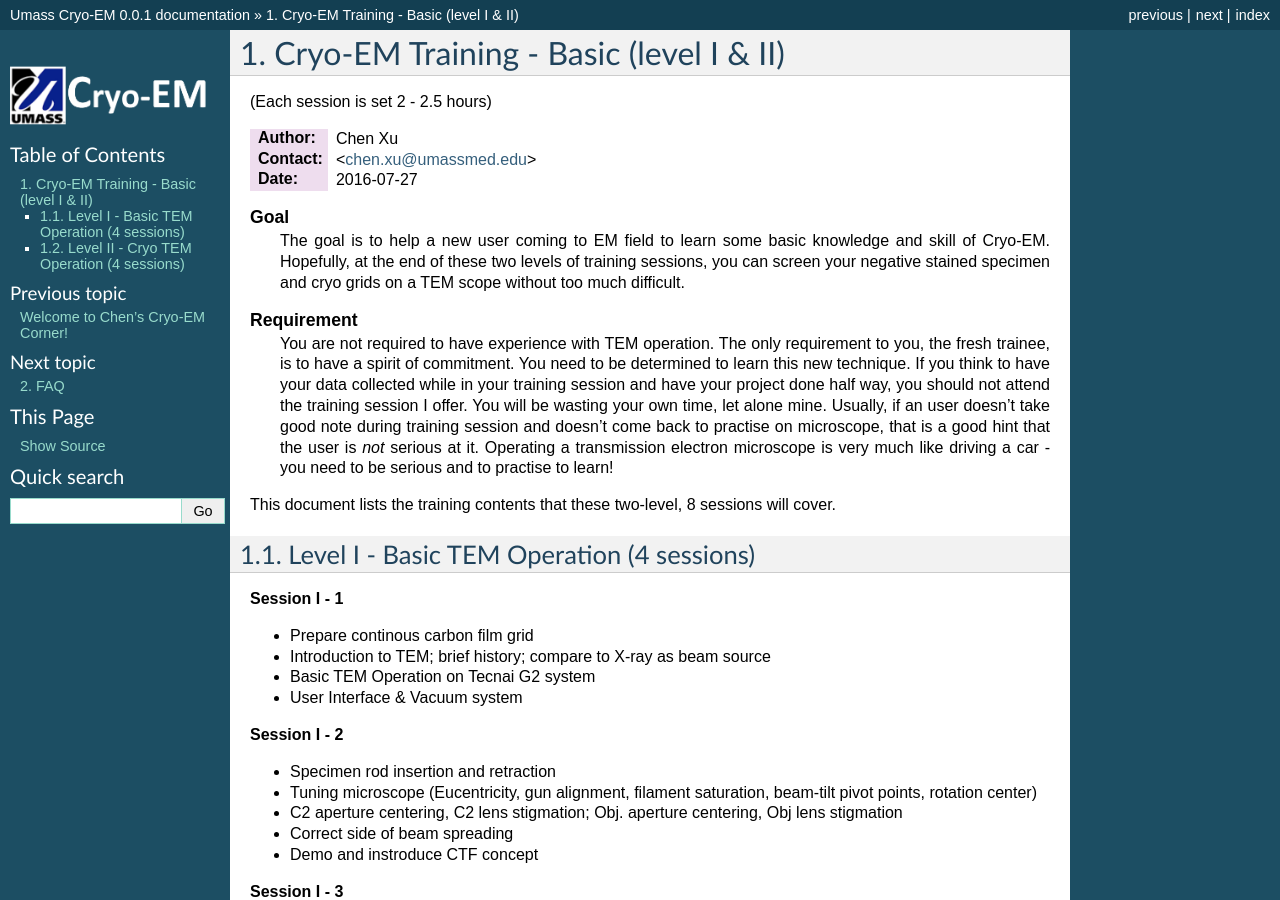
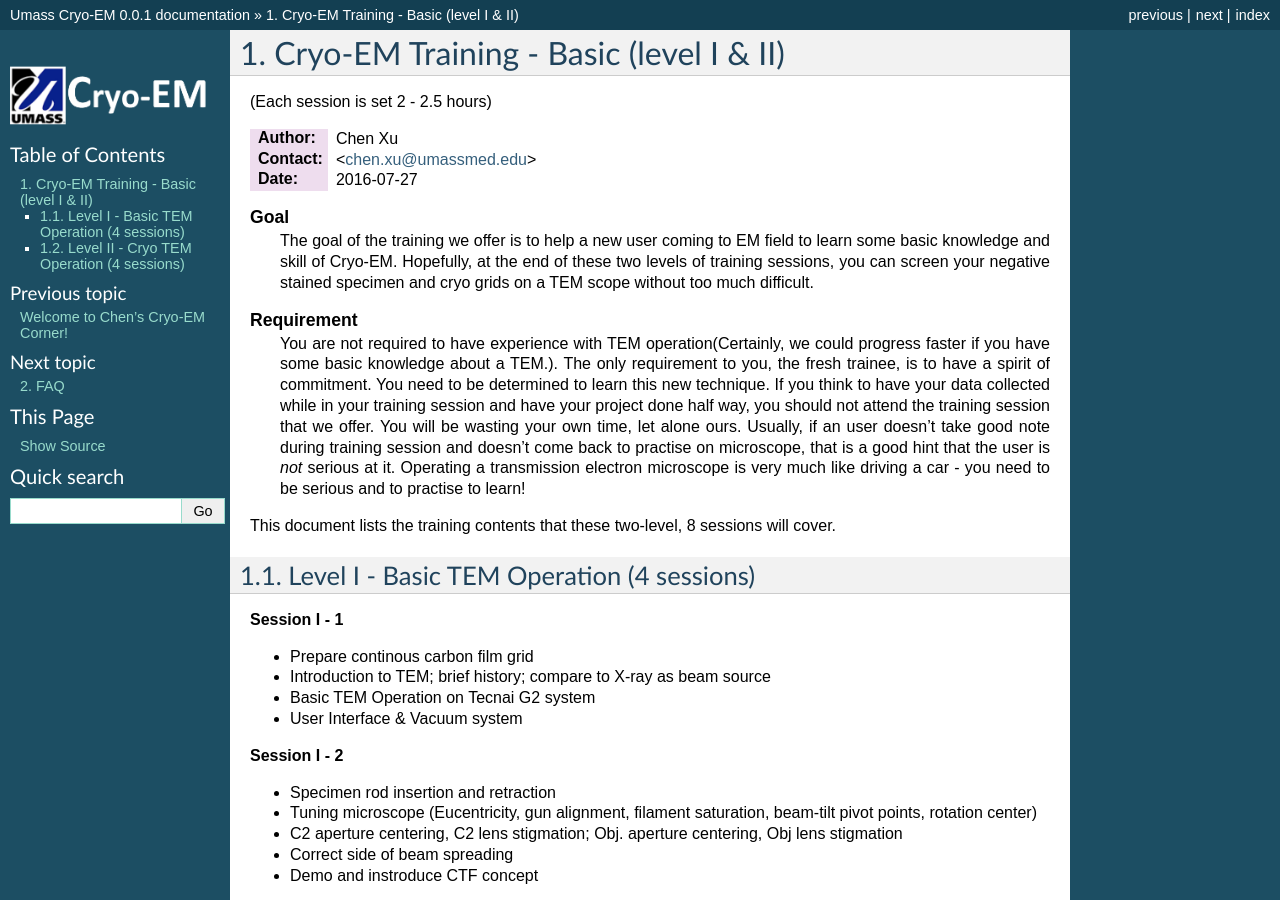
Before and after one commit to xuchen66/sphinx-emdocs, a Sphinx documentation site: the page built from source/cryo-em_training.rst, in a window 1280 px wide and 900 px high. Built offline with Sphinx 7.4.7, drawn with Linux system fonts in a browser that asks for light colours.

Commit message:
Update cryo-em_training.rst

```diff
--- a/source/cryo-em_training.rst
+++ b/source/cryo-em_training.rst
@@ -13,10 +13,10 @@ Cryo-EM Training - Basic (level I & II)
 .. glossary::
 
  Goal
-    The goal is to help a new user coming to EM field to learn some basic knowledge and skill of Cryo-EM. Hopefully, at the end of these two levels of training sessions, you can screen your negative stained specimen and cryo grids on a TEM scope without too much difficult.
+    The goal of the training we offer is to help a new user coming to EM field to learn some basic knowledge and skill of Cryo-EM. Hopefully, at the end of these two levels of training sessions, you can screen your negative stained specimen and cryo grids on a TEM scope without too much difficult.
 
  Requirement
-    You are not required to have experience with TEM operation. The only requirement to you, the fresh trainee,  is to have a spirit of commitment. You need to be determined to learn this new technique. If you think to have your data collected while in your training session and have your project done half way, you should not attend the training session I offer. You will be wasting your own time, let alone mine. Usually, if an user doesn't take good note during training session and doesn't come back to practise on microscope, that is a good hint that the user is *not* serious at it. Operating a transmission electron microscope is very much like  driving a car - you need to be serious and to practise to learn!
+    You are not required to have experience with TEM operation(Certainly, we could progress faster if you have some basic knowledge about a TEM.). The only requirement to you, the fresh trainee,  is to have a spirit of commitment. You need to be determined to learn this new technique. If you think to have your data collected while in your training session and have your project done half way, you should not attend the training session that we offer. You will be wasting your own time, let alone ours. Usually, if an user doesn't take good note during training session and doesn't come back to practise on microscope, that is a good hint that the user is *not* serious at it. Operating a transmission electron microscope is very much like  driving a car - you need to be serious and to practise to learn!
 
 This document lists the training contents that these two-level, 8 sessions will cover.
 
```
